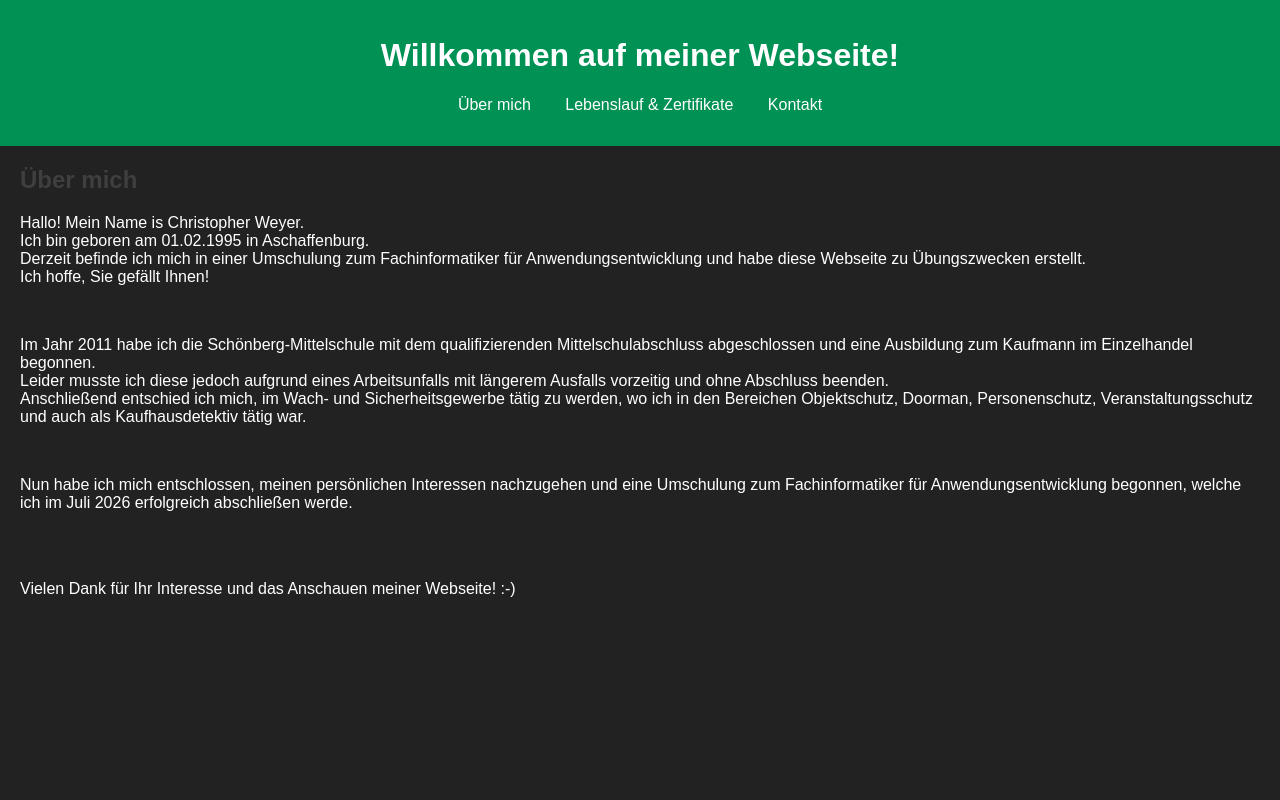
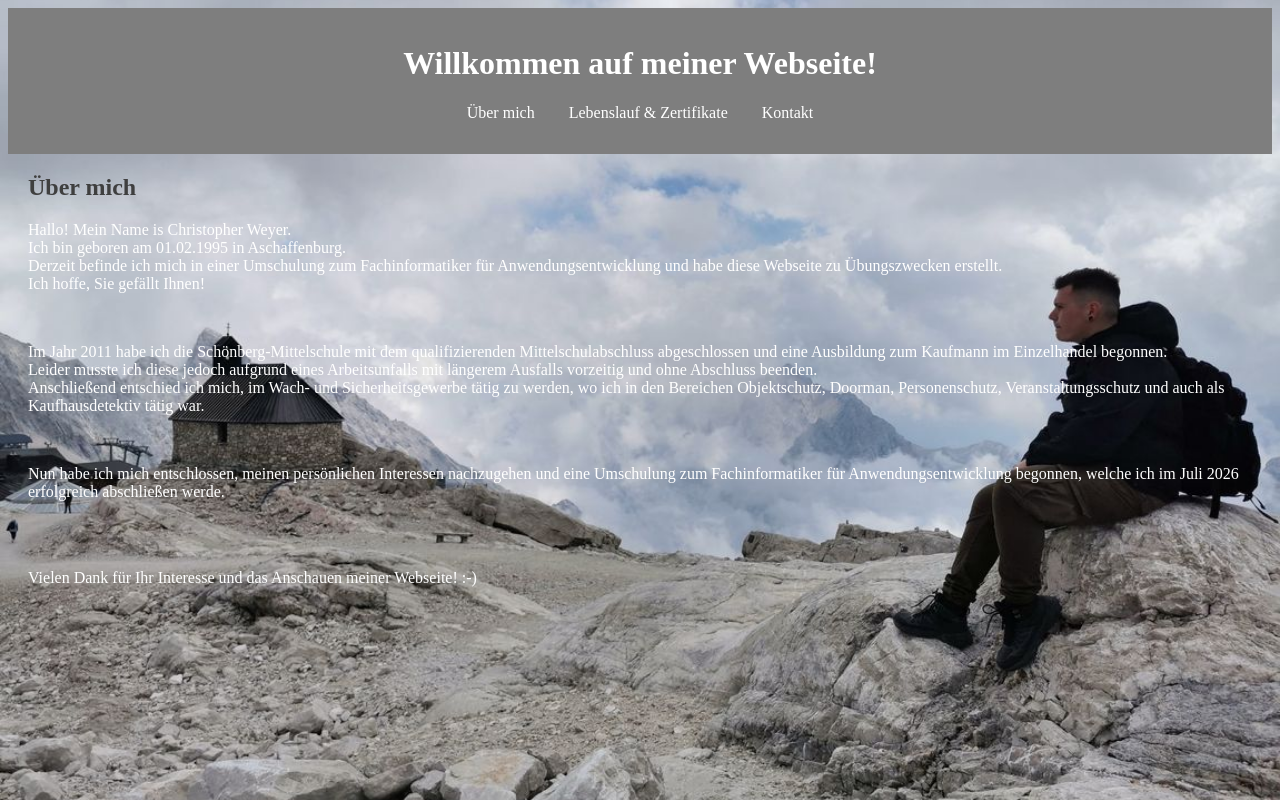
Before and after one commit to christopherweyer/webiste, a plain HTML site: page index.html in a window 1280 px wide. Drawn offline with Linux system fonts and the light colour scheme.

Commit message:
Hintergrundbild hinzugefügt

```diff
--- a/style.css
+++ b/style.css
@@ -1,13 +1,15 @@
 body {
-    font-family: Arial, sans-serif;
-    margin: 0;
-    padding: 0;
-    background-color: #222222;
-    color: white;
+    background-image: url('bilder/me.jfif'); /* Pfad zum Bild */
+    background-size: cover;         /* Bild wird skaliert, um den gesamten Bereich zu bedecken */
+    background-position: center;    /* Bild zentrieren */
+    background-repeat: no-repeat;   /* Verhindert, dass das Bild wiederholt wird */
+    background-attachment: fixed;   /* Hintergrund bleibt beim Scrollen fixiert */
+    color: white;                   /* Textfarbe anpassen, damit er lesbar bleibt */
 }
 
+
 header {
-    background-color: #009154;
+    background-color: #7e7e7e;
     color: white;
     padding: 1em 0;
     text-align: center;
```
Also changed, not shown: kontakt.html (+3 -0 lines), bilder/me.jfif (added).
